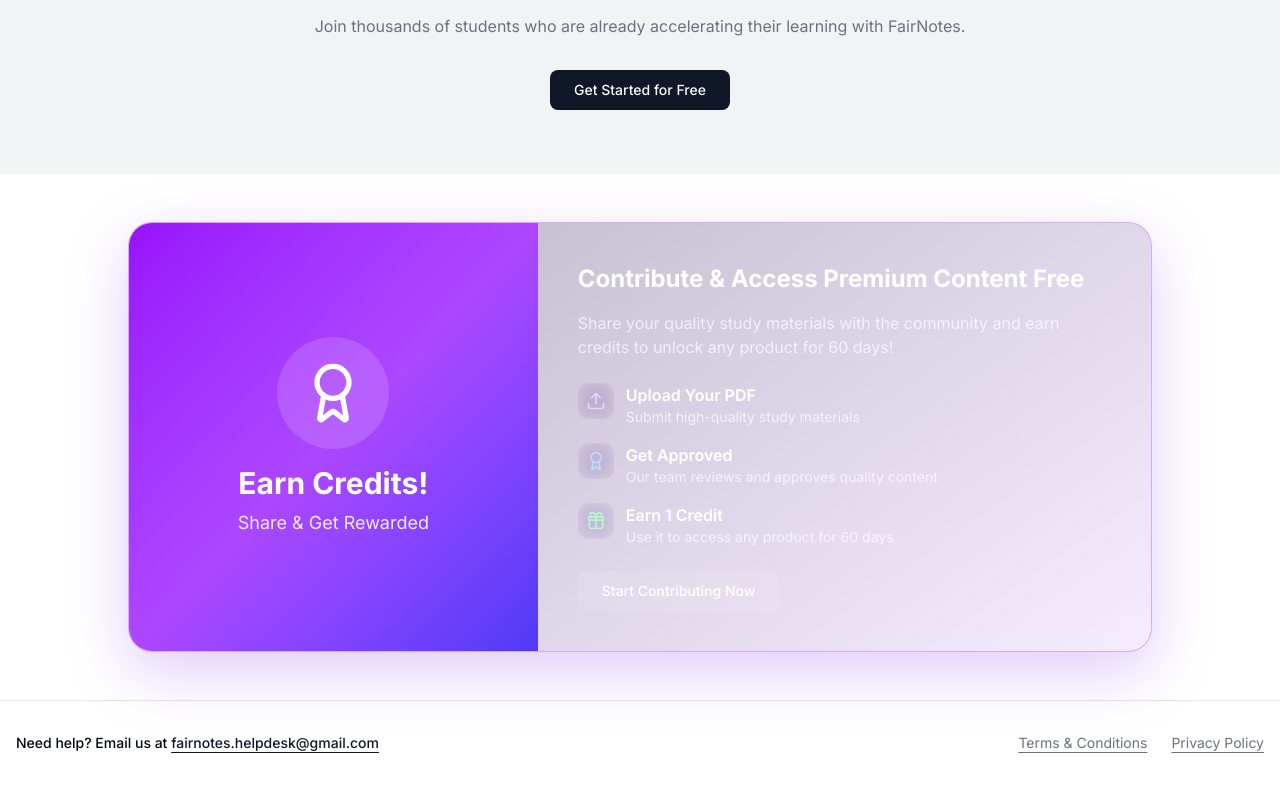
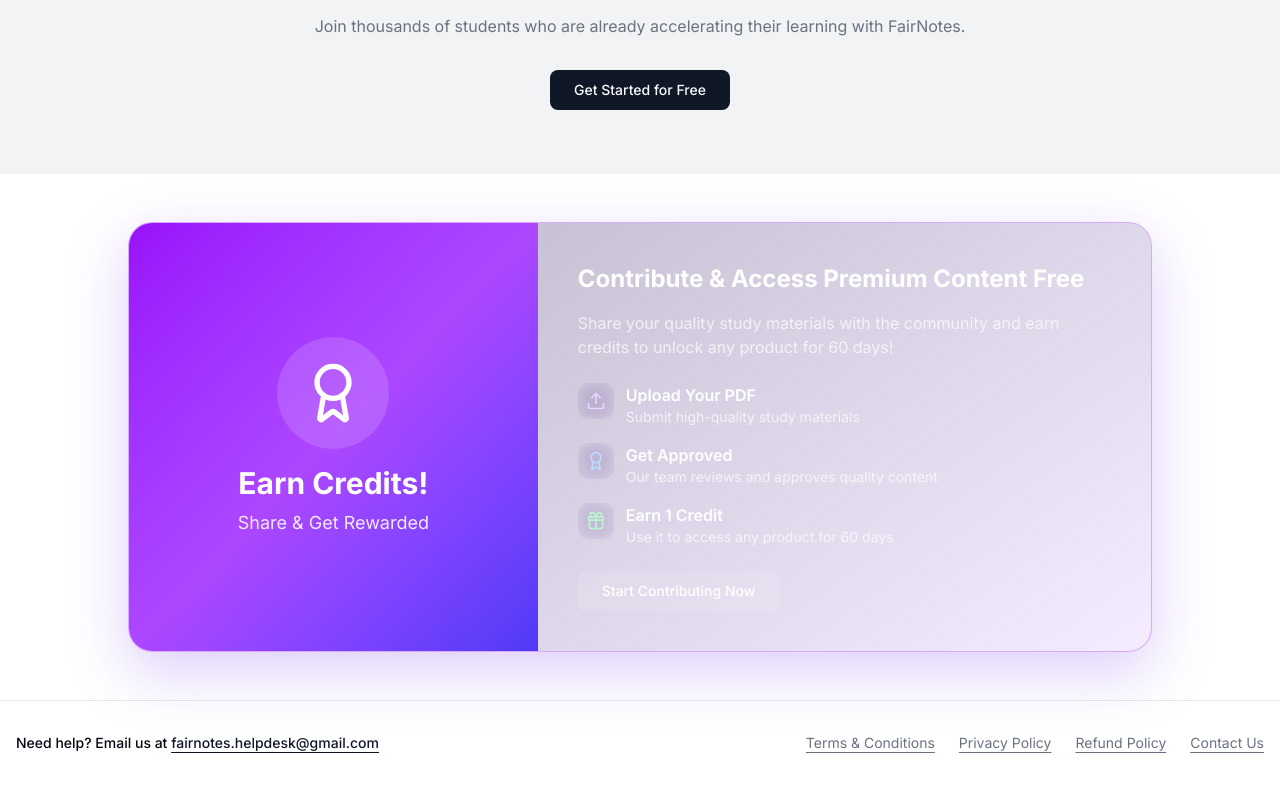
Before and after one commit to ramakanthpitla/fairnotes, a Next.js app: page / in a window 1280 px wide. Shown: the part 1930-2715 px from the top of the page. Built offline with nearby package versions, Linux system fonts and the light colour scheme; no server answers; the database is empty.

Commit message:
feat: add Contact Us and Refund Policy links to homepage footer

```diff
--- a/src/app/page.tsx
+++ b/src/app/page.tsx
@@ -231,6 +231,12 @@
             <Link className="hover:text-primary underline underline-offset-4" href="/privacy">
               Privacy Policy
             </Link>
+            <Link className="hover:text-primary underline underline-offset-4" href="/refund-policy">
+              Refund Policy
+            </Link>
+            <Link className="hover:text-primary underline underline-offset-4" href="/contact">
+              Contact Us
+            </Link>
           </div>
         </div>
       </footer>
```
